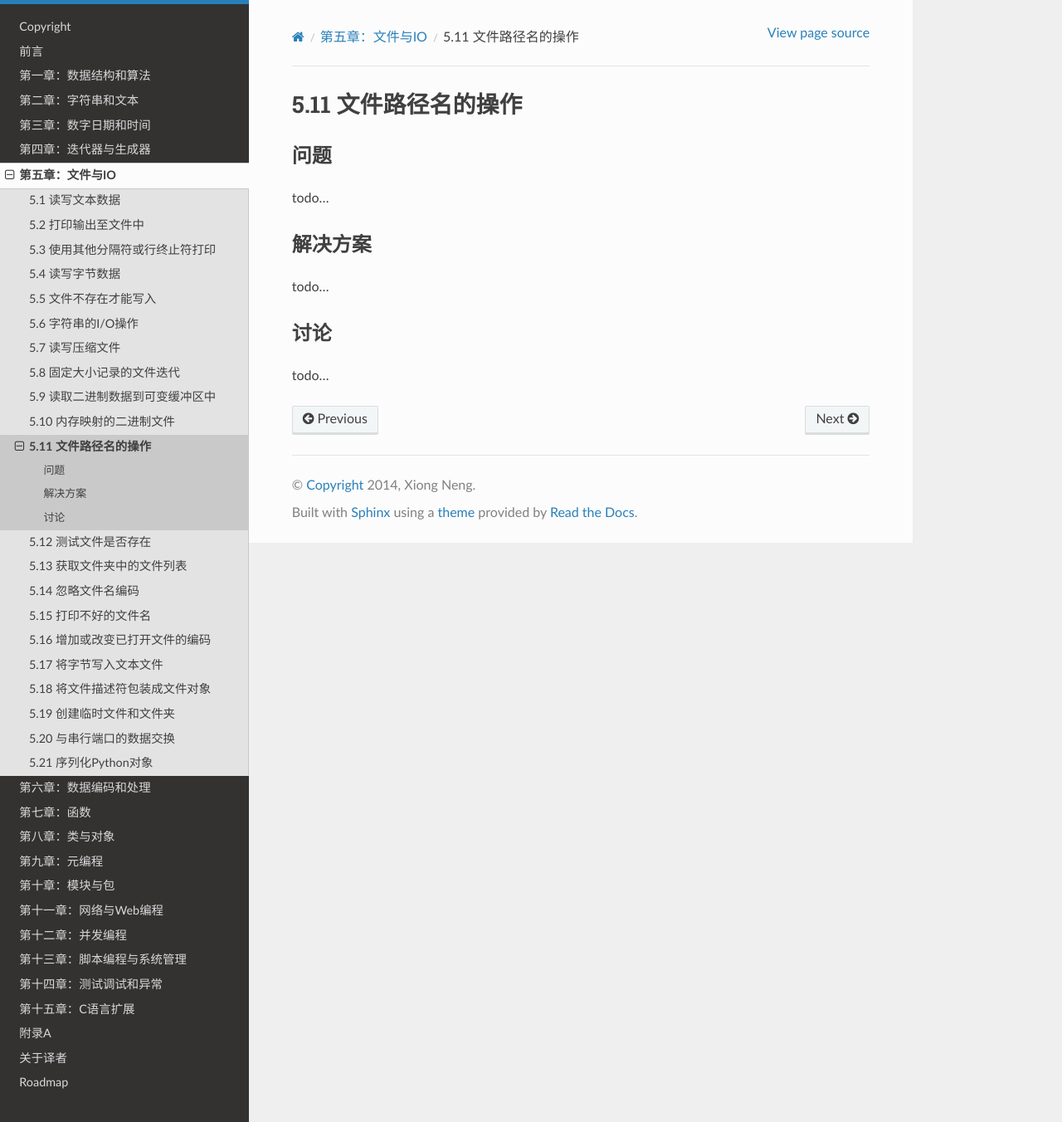
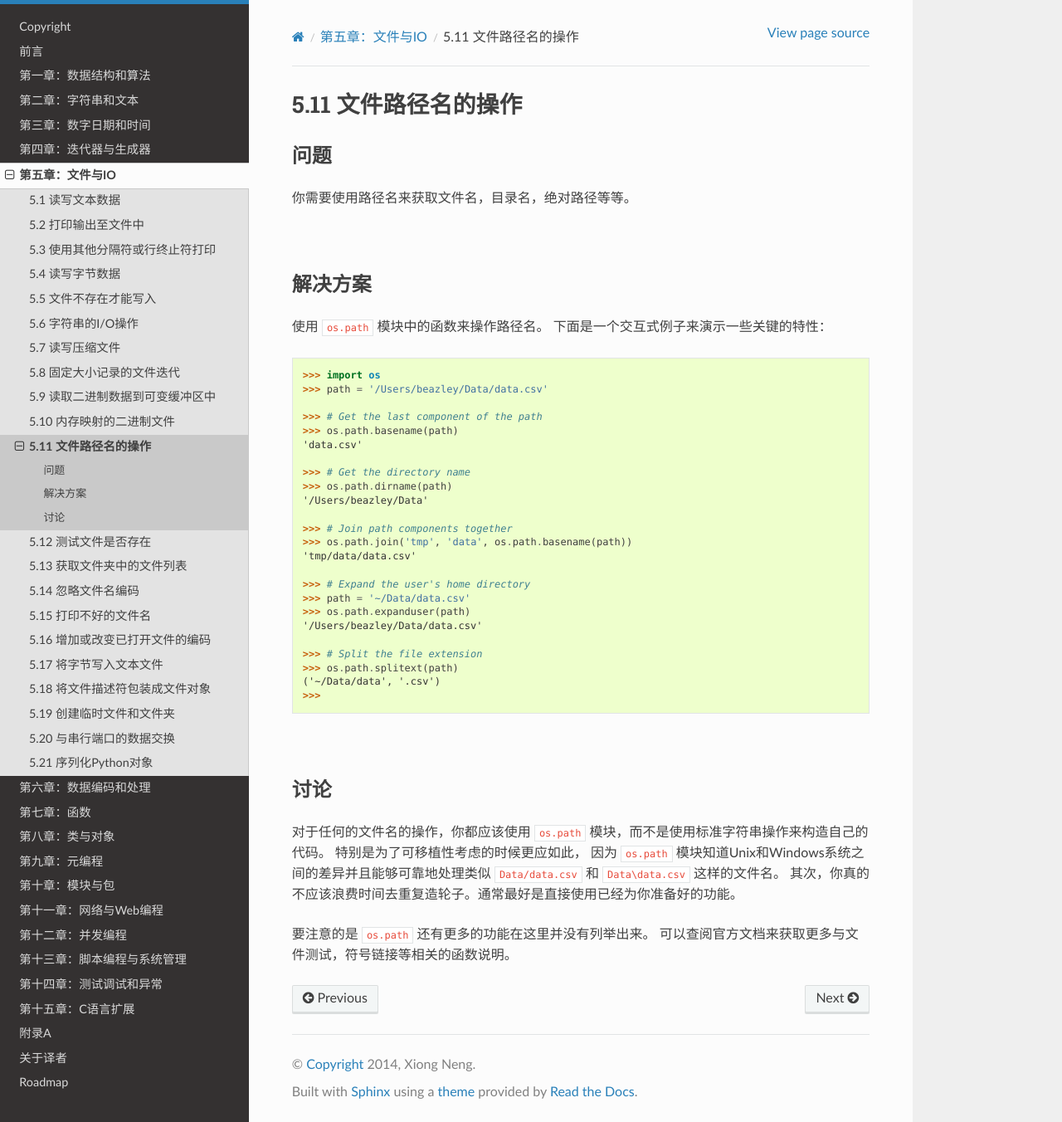
Before and after one commit to yidao620c/python3-cookbook, a Sphinx documentation site: the page built from source/c05/p11_manipulating_pathnames.rst, in a window 1280 px wide and 1352 px high. Shown: the whole window at 83% size. Built offline with Sphinx 7.4.7 and the Read the Docs theme 2.0.0, drawn with Linux system fonts in a browser that asks for light colours.

Commit message:
5.11小节完成

```diff
--- a/source/c05/p11_manipulating_pathnames.rst
+++ b/source/c05/p11_manipulating_pathnames.rst
@@ -5,14 +5,53 @@
 ----------
 问题
 ----------
-todo...
+你需要使用路径名来获取文件名，目录名，绝对路径等等。
+
+|
 
 ----------
 解决方案
 ----------
-todo...
+使用 ``os.path`` 模块中的函数来操作路径名。
+下面是一个交互式例子来演示一些关键的特性：
+
+.. code-block:: python
+
+    >>> import os
+    >>> path = '/Users/beazley/Data/data.csv'
+
+    >>> # Get the last component of the path
+    >>> os.path.basename(path)
+    'data.csv'
+
+    >>> # Get the directory name
+    >>> os.path.dirname(path)
+    '/Users/beazley/Data'
+
+    >>> # Join path components together
+    >>> os.path.join('tmp', 'data', os.path.basename(path))
+    'tmp/data/data.csv'
+
+    >>> # Expand the user's home directory
+    >>> path = '~/Data/data.csv'
+    >>> os.path.expanduser(path)
+    '/Users/beazley/Data/data.csv'
+
+    >>> # Split the file extension
+    >>> os.path.splitext(path)
+    ('~/Data/data', '.csv')
+    >>>
+
+|
 
 ----------
 讨论
 ----------
-todo...
+对于任何的文件名的操作，你都应该使用 ``os.path`` 模块，而不是使用标准字符串操作来构造自己的代码。
+特别是为了可移植性考虑的时候更应如此，
+因为 ``os.path`` 模块知道Unix和Windows系统之间的差异并且能够可靠地处理类似 ``Data/data.csv``
+和 ``Data\data.csv`` 这样的文件名。
+其次，你真的不应该浪费时间去重复造轮子。通常最好是直接使用已经为你准备好的功能。
+
+要注意的是 ``os.path`` 还有更多的功能在这里并没有列举出来。
+可以查阅官方文档来获取更多与文件测试，符号链接等相关的函数说明。
```
Also changed, not shown: 1 other file.
